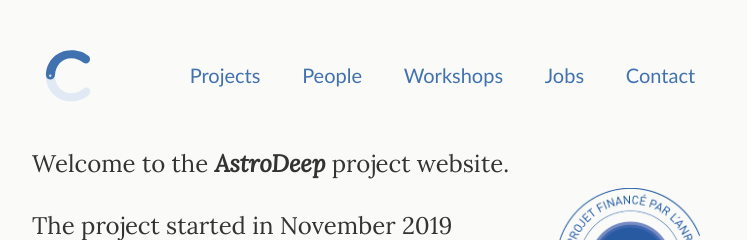
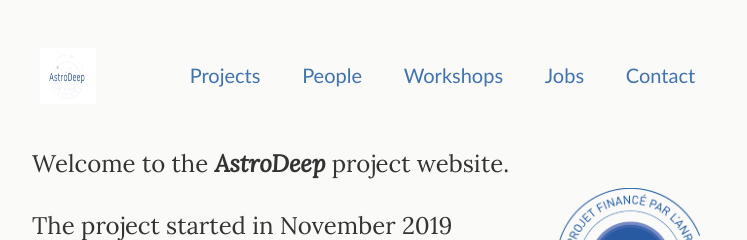
Before and after one commit to astrodeepnet/website, a Jekyll site: the page built from index.md, in a window 1280 px wide. Shown: the top 240 px of the page, without its empty margins (266-1013 px from the left). Built offline with Jekyll 4.4.1, drawn with Linux system fonts in a browser that asks for light colours.

Commit message:
Add astrodeep logo

```diff
--- a/_includes/header.html
+++ b/_includes/header.html
@@ -1,7 +1,8 @@
 <header class="site-header">
 
   <h1 class="site-title">
-    <a href="{{ site.baseurl }}/" title="Home page"><img class="site-logo" src="{{ site.baseurl }}/assets/img/logo.svg"></a>
+    <a href="{{ site.baseurl }}/" title="Home page"><img class="site-logo" src="{{ site.baseurl }}/assets/img/astrodeep_logo.png"></a>
+    <!-- <a href="{{ site.baseurl }}/" title="Home page"><img class="site-logo" src="{{ site.baseurl }}/assets/img/logo.svg"></a> -->
   </h1>
 
   <nav class="site-nav">
```
Also changed, not shown: assets/img/astrodeep_logo.png (added).
